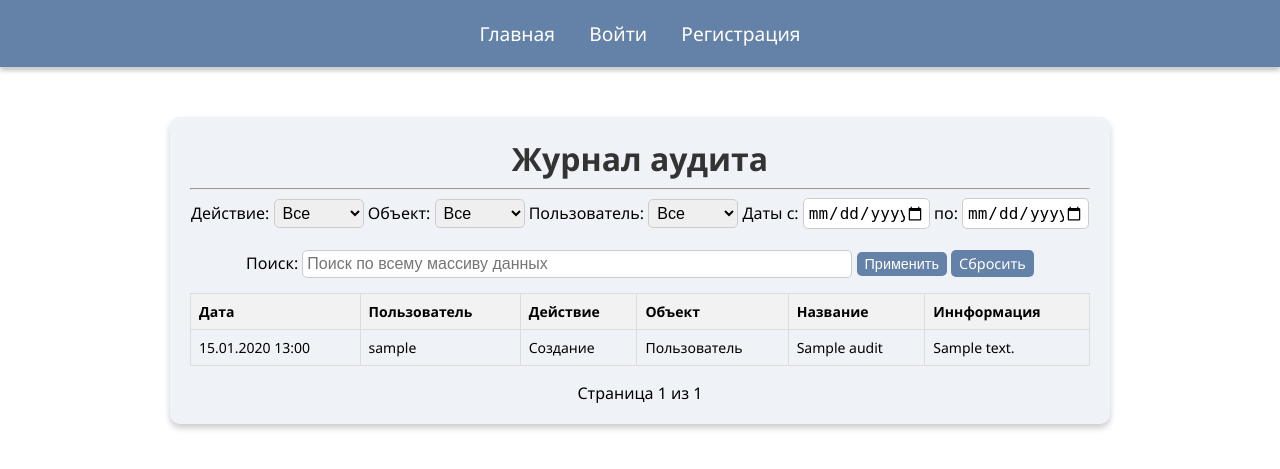
After one commit to OlegEgoism/db_web, a Django app: page /audit_log/ in a window 1280 px wide. The commit adds this page. Shown: the top 469 px of the page. Run offline with Django 5.2, Linux system fonts and the light colour scheme; tables that the repository leaves empty hold one stand-in row (values such as "Sample post"); parts of the project's set-up code (start-up, migrations or seed data) failed here and were passed over.

Commit message:
Work audit

```diff
--- a/craet_db/urls.py
+++ b/craet_db/urls.py
@@ -19,7 +19,7 @@ from django.conf.urls.static import static
 from django.contrib import admin
 from django.urls import path
 from django.contrib.auth import views as auth_views
-from db_crp.views import home, register, logout_view
+from db_crp.views import home, register, logout_view, audit_log, session_list, logout_user
 from db_crp.views_group import group_list, group_create, group_edit, group_delete, group_info, groups_edit_privileges, groups_edit_privileges_tables
 from db_crp.views_user import user_list, user_create, user_info, user_edit, user_delete
 from db_crp.views_database import database_list, tables_list, database_connect, database_edit, database_delete
@@ -30,6 +30,10 @@ urlpatterns = [
     path('register/', register, name='register'),  # Регистрация пользователя
     path('login/', auth_views.LoginView.as_view(), name='login'),  # Вход пользователя
     path('logout/', logout_view, name='logout'),  # Выход пользователя
+    path('audit_log/', audit_log, name='audit_log'),  # Аудит приложения
+
+    path("sessions/", session_list, name="session_list"),
+    path("sessions/logout/<str:session_id>/", logout_user, name="logout_user"),
 
     path('group_list/', group_list, name='group_list'),  # Список групп
     path('group_create/', group_create, name='group_create'),  # Создание группы
--- a/db_crp/models.py
+++ b/db_crp/models.py
@@ -64,7 +64,7 @@ class Audit(models.Model):
         ('update', 'Обновление'),
         ('delete', 'Удаление'),
         # ('connect', 'Подключение к базе данных'),
-        ('register', 'Регистрация пользователя')
+        ('register', 'Регистрация')
     ]
     ENTITY_TYPES = [
         ('user', 'Пользователь'),
--- a/db_crp/views.py
+++ b/db_crp/views.py
@@ -1,9 +1,18 @@
 from django.contrib.auth import login, logout
+from django.contrib.auth.models import User
+from django.contrib.sessions.models import Session
+from django.core.paginator import Paginator
+from django.db.models import Q
+from django.utils.dateparse import parse_date
+from django.utils.timezone import now
 from .audit_views import user_register, create_audit_log
 from .forms import CustomUserRegistrationForm
 from django.shortcuts import render, redirect
 from django.contrib import messages
+from .models import Audit
+from django.contrib.auth import get_user_model
 
+User = get_user_model()  # ✅ Получаем кастомную модель пользователя
 
 def home(request):
     """Главная"""
@@ -35,3 +44,85 @@ def logout_view(request):
     """Выход пользователя"""
     logout(request)
     return redirect('home')
+
+
+def audit_log(request):
+    """Аудит приложения"""
+    action_type = request.GET.get("action_type", "")
+    entity_type = request.GET.get("entity_type", "")
+    username = request.GET.get("username", "")
+    search_query = request.GET.get("search", "")
+    start_date = request.GET.get("start_date", "")
+    end_date = request.GET.get("end_date", "")
+    page_number = request.GET.get("page", 1)
+    audit_entries = Audit.objects.all()
+    if action_type:
+        audit_entries = audit_entries.filter(action_type=action_type)
+    if entity_type:
+        audit_entries = audit_entries.filter(entity_type=entity_type)
+    if username:
+        audit_entries = audit_entries.filter(username=username)
+    if search_query:
+        audit_entries = audit_entries.filter(
+            Q(entity_name__icontains=search_query) |
+            Q(details__icontains=search_query)
+        )
+    if start_date:
+        start_date_parsed = parse_date(start_date)
+        if start_date_parsed:
+            audit_entries = audit_entries.filter(timestamp__date__gte=start_date_parsed)
+    if end_date:
+        end_date_parsed = parse_date(end_date)
+        if end_date_parsed:
+            audit_entries = audit_entries.filter(timestamp__date__lte=end_date_parsed)
+    paginator = Paginator(audit_entries, 5)
+    page_obj = paginator.get_page(page_number)
+    action_choices = Audit.ACTION_TYPES
+    entity_choices = Audit.ENTITY_TYPES
+    usernames = Audit.objects.values_list("username", flat=True).distinct()
+    return render(request, "audit/audit_log.html", {
+        "page_obj": page_obj,
+        "action_choices": action_choices,
+        "entity_choices": entity_choices,
+        "usernames": usernames,
+        "selected_action": action_type,
+        "selected_entity": entity_type,
+        "selected_user": username,
+        "search_query": search_query,
+        "start_date": start_date,
+        "end_date": end_date,
+    })
+
+
+def session_list(request):
+    """Страница с активными сессиями пользователей"""
+    search_query = request.GET.get("search", "")
+    page_number = request.GET.get("page", 1)
+    active_sessions = Session.objects.filter(expire_date__gte=now())
+    session_data = []
+    for session in active_sessions:
+        data = session.get_decoded()
+        user_id = data.get('_auth_user_id')
+        user = User.objects.filter(id=user_id).first() if user_id else None
+        session_data.append({
+            "session_key": session.session_key,
+            "username": user.username if user else "Аноним",
+            "last_login": user.last_login if user else "—",
+            "expire_date": session.expire_date
+        })
+    if search_query:
+        session_data = [s for s in session_data if search_query.lower() in s["username"].lower()]
+    paginator = Paginator(session_data, 5)
+    page_obj = paginator.get_page(page_number)
+    return render(request, "audit/session_list.html", {
+        "page_obj": page_obj,
+        "search_query": search_query
+    })
+
+def logout_user(request, session_id):
+    """Выход пользователя из системы по ID сессии"""
+    session = Session.objects.filter(session_key=session_id).first()
+    if session:
+        session.delete()
+        messages.success(request, "Пользователь успешно вышел из системы.")
+    return redirect('session_list')
--- a/static/css/style.css
+++ b/static/css/style.css
@@ -344,8 +344,8 @@ main {
 
 .group-search {
     width: 80%;
-    padding: 8px 12px;
-    margin-bottom: 15px;
+    padding: 4px 4px;
+    margin-bottom: 5px;
     border: 1px solid #ccc;
     border-radius: 5px;
     font-size: 16px;
@@ -353,12 +353,41 @@ main {
 
 .user-search {
     width: 80%;
-    padding: 8px 12px;
-    margin-bottom: 15px;
+    padding: 4px 4px;
+    margin-bottom: 5px;
     border: 1px solid #ccc;
     border-radius: 5px;
     font-size: 16px;
 }
+
+.audit-search {
+    width: 60%;
+    padding: 4px 4px;
+    margin-bottom: 5px;
+    border: 1px solid #ccc;
+    border-radius: 5px;
+    font-size: 16px;
+}
+
+.o-button {
+    width: 10%;
+    padding: 4px 4px;
+    margin-bottom: 5px;
+    border: 1px solid #ccc;
+    border-radius: 5px;
+    font-size: 16px;
+}
+
+.d-button {
+    width: 13%;
+    padding: 4px 4px;
+    margin-bottom: 5px;
+    border: 1px solid #ccc;
+    border-radius: 5px;
+    font-size: 16px;
+}
+
+
 
 .no-users {
     color: red;
@@ -439,3 +468,56 @@ main {
 .table-item:hover {
     background-color: #e9e9e9;
 }
+
+
+
+
+
+.audit-table {
+    width: 100%;
+    border-collapse: collapse;
+    margin-top: 10px;
+    font-size: 14px;
+}
+
+.audit-table th, .audit-table td {
+    border: 1px solid #ddd;
+    padding: 8px;
+    text-align: left;
+}
+
+.audit-table th {
+    background-color: #f2f2f2;
+    font-weight: bold;
+}
+
+.audit-table tr:nth-child(even) {
+    background-color: #f9f9f9;
+}
+
+.audit-table .no-data {
+    text-align: center;
+    color: #888;
+    font-style: italic;
+}
+
+
+
+
+.o-button {
+    width: 10%;
+    padding: 4px 4px;
+    margin-bottom: 5px;
+    border: 1px solid #ccc;
+    border-radius: 5px;
+    font-size: 16px;
+}
+
+.d-button {
+    width: 13%;
+    padding: 4px 4px;
+    margin-bottom: 5px;
+    border: 1px solid #ccc;
+    border-radius: 5px;
+    font-size: 16px;
+}
--- /dev/null
+++ b/templates/audit/audit_log.html
@@ -0,0 +1,87 @@
+{% extends 'base.html' %}
+<title>{% block title %}Аудит приложения{% endblock %}</title>
+
+{% block content %}
+    <div class="welcome-container">
+        <h2 class="welcome-title">Журнал аудита</h2>
+        <hr>
+        <!-- Фильтр -->
+        <div class="audit-filters">
+            <form method="get" class="filter-form">
+                <label for="action_type">Действие:</label>
+                <select name="action_type" class="o-button">
+                    <option value="">Все</option>
+                    {% for value, label in action_choices %}
+                        <option value="{{ value }}" {% if value == selected_action %}selected{% endif %}>{{ label }}</option>
+                    {% endfor %}
+                </select>
+                <label for="entity_type">Объект:</label>
+                <select name="entity_type" class="o-button">
+                    <option value="">Все</option>
+                    {% for value, label in entity_choices %}
+                        <option value="{{ value }}" {% if value == selected_entity %}selected{% endif %}>{{ label }}</option>
+                    {% endfor %}
+                </select>
+                <label for="username">Пользователь:</label>
+                <select name="username" class="o-button">
+                    <option value="">Все</option>
+                    {% for user in usernames %}
+                        <option value="{{ user }}" {% if user == selected_user %}selected{% endif %}>{{ user }}</option>
+                    {% endfor %}
+                </select>
+                <label for="start_date">Даты с:</label>
+                <input type="date" name="start_date" class="d-button" value="{{ start_date }}">
+                <label for="end_date">по:</label>
+                <input type="date" name="end_date" class="d-button" value="{{ end_date }}">
+                <br>
+                <p></p>
+                <label for="search">Поиск:</label>
+                 <input type="text" class="audit-search" name="search" value="{{ search_query }}" placeholder="Поиск по всему массиву данных">
+                <button type="submit" class="btn btn-save">Применить</button>
+                <a href="{% url 'audit_log' %}" class="btn btn-cancel">Сбросить</a>
+            </form>
+        </div>
+        <!-- Таблица аудита -->
+        <table class="audit-table">
+            <thead>
+            <tr>
+                <th>Дата</th>
+                <th>Пользователь</th>
+                <th>Действие</th>
+                <th>Объект</th>
+                <th>Название</th>
+                <th>Иннформация</th>
+            </tr>
+            </thead>
+            <tbody>
+            {% for entry in page_obj %}
+                <tr>
+                    <td>{{ entry.timestamp|date:"d.m.Y H:i" }}</td>
+                    <td>{{ entry.username }}</td>
+                    <td>{{ entry.get_action_type_display }}</td>
+                    <td>{{ entry.get_entity_type_display }}</td>
+                    <td>{{ entry.entity_name }}</td>
+                    <td>{{ entry.details }}</td>
+                </tr>
+            {% empty %}
+                <tr>
+                    <td colspan="6" class="no-data">Нет данных</td>
+                </tr>
+            {% endfor %}
+            </tbody>
+        </table>
+    <p></p>
+        <!-- Пагинация -->
+        <div class="pagination">
+            {% if page_obj.has_previous %}
+                <a href="?page=1" class="btn btn-page">Первая</a>
+                <a href="?page={{ page_obj.previous_page_number }}" class="btn btn-page">Назад</a>
+            {% endif %}
+            <span class="current-page">Страница {{ page_obj.number }} из {{ page_obj.paginator.num_pages }}</span>
+            {% if page_obj.has_next %}
+                <a href="?page={{ page_obj.next_page_number }}" class="btn btn-page">Вперед</a>
+                <a href="?page={{ page_obj.paginator.num_pages }}" class="btn btn-page">Последняя</a>
+            {% endif %}
+        </div>
+    </div>
+{% endblock %}
--- a/templates/base.html
+++ b/templates/base.html
@@ -17,6 +17,8 @@
             <a href="{% url 'group_list' %}">Список групп</a>
             <a href="{% url 'user_list' %}">Список пользователей</a>
             <a href="{% url 'database_list' %}">Список баз данных</a>
+            <a href="{% url 'audit_log' %}">Аудит приложения</a>
+            <a href="{% url 'session_list' %}">Сесии приложения</a>
             <a href="{% url 'logout' %}">Выйти</a>
         {% else %}
             <a href="{% url 'login' %}">Войти</a>
```
Also changed, not shown: db_crp/views_database.py (+16 -7 lines), db_crp/views_group.py (+13 -1 lines), templates/audit/session_list.html (added, +72 -0 lines), templates/databases/database_edit.html (+10 -0 lines), templates/databases/database_list.html (+12 -8 lines).
